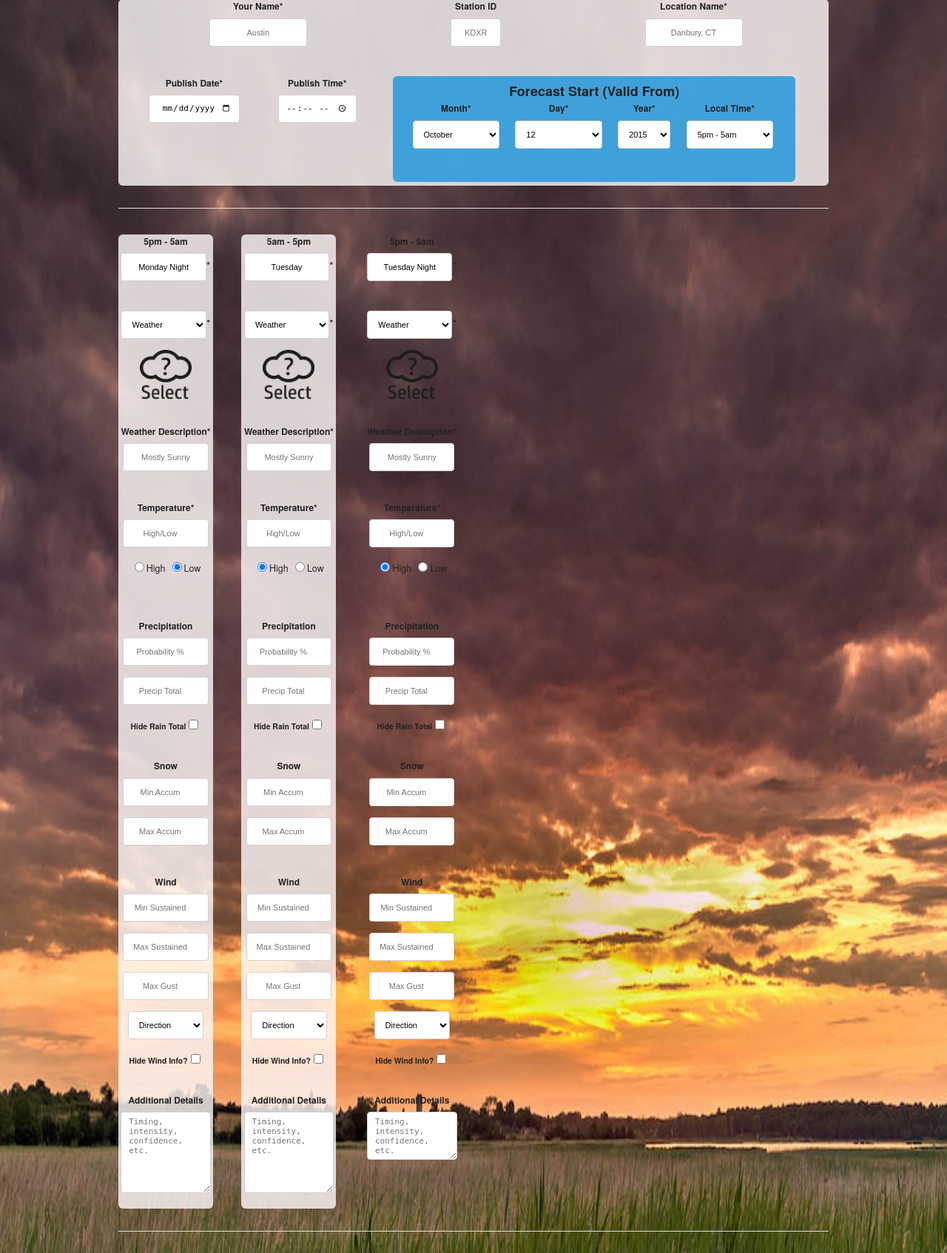
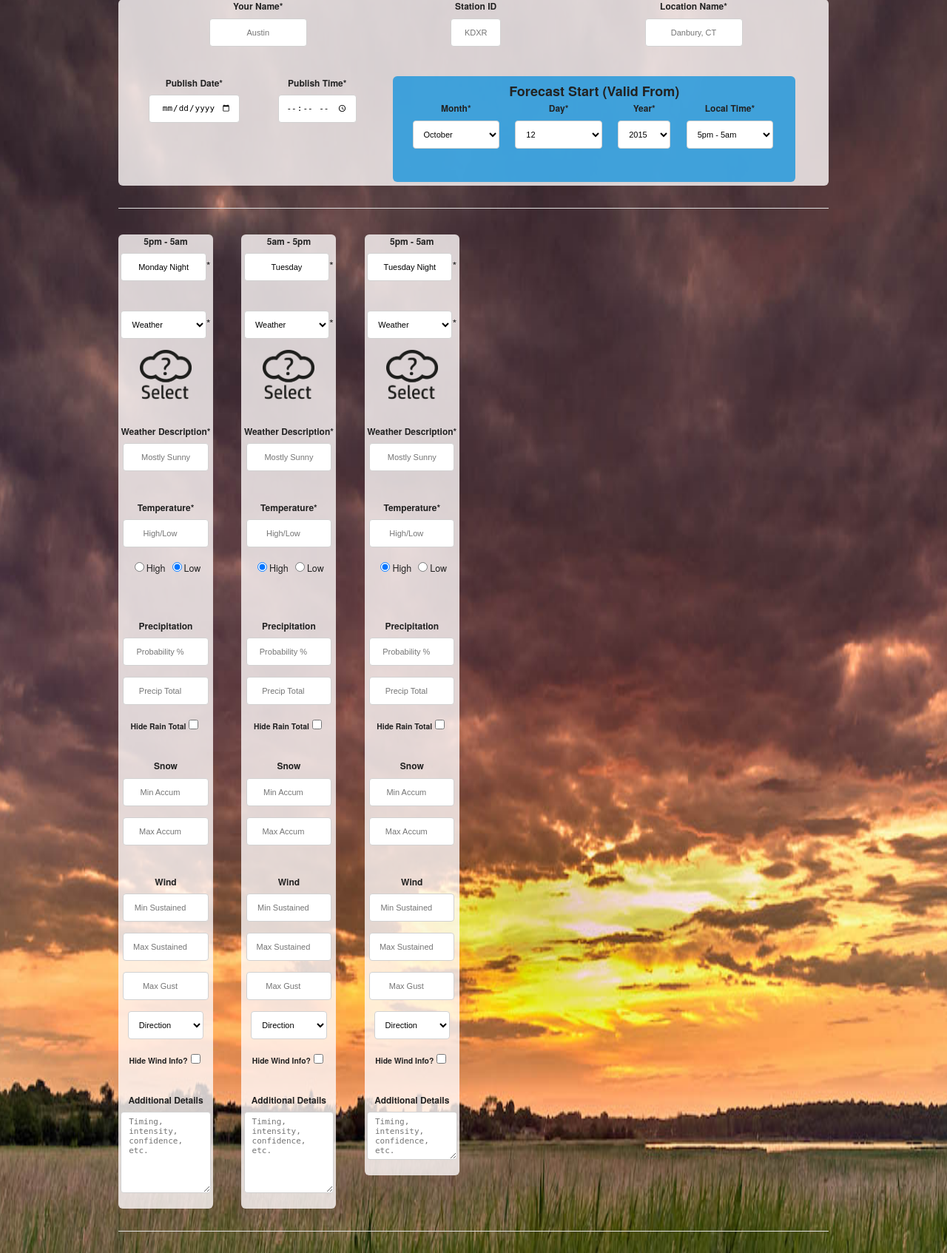
Before and after one commit to atmovantage/ifxweather, a PHP site: page /iFxWx.php in a window 1280 px wide. Shown: the part 307-2001 px from the top of the page at 74% size. Run offline with PHP 8.4, Linux system fonts and the light colour scheme.

Commit message:
updated css file for new col3

```diff
--- a/css/composer.css
+++ b/css/composer.css
@@ -55,7 +55,7 @@
 	margin-bottom: 5px;
 		}
 
-	#hr0-12, #hr12-24{
+	#hr0-12, #hr12-24 , #hr24-36 {
     background: rgb(255, 250, 250); /* The Fallback */
    background: rgba(255, 250, 250, 0.8);
 		-moz-border-radius: 6px 6px 6px 6px;
```
